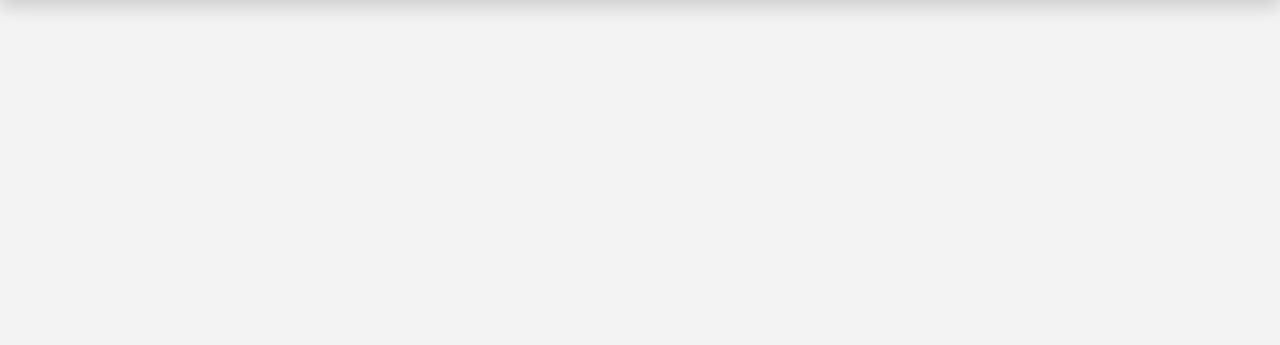
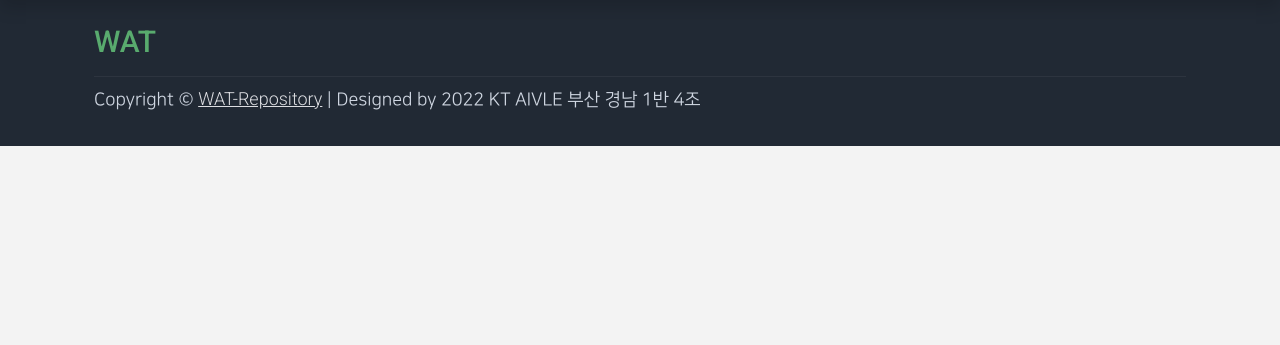
Before and after one commit to youngine/waat, a Django app: template templates/no_footer_base.html in a window 1280 px wide. Shown: the part 112-457 px from the top of the page. Run offline with Django 4.2, Linux system fonts and the light colour scheme; the template is opened without the code that fills it, so the values that code supplies are empty; some libraries are stand-ins or nearby versions; some web fonts are replaced.

Commit message:
update: footer ui

```diff
--- a/templates/no_footer_base.html
+++ b/templates/no_footer_base.html
@@ -7,5 +7,6 @@
         {% block content %}
         {% endblock %}
 
+        {% include 'simple_footer.html' %}
     </body>
 </html>
--- /dev/null
+++ b/templates/simple_footer.html
@@ -0,0 +1,25 @@
+{%load static%}
+<!-- Start Footer -->
+<footer class="bg-dark" id="tempaltemo_footer">
+  <div class="container">
+
+  <div class="w-100 py-3">
+    <div class="container">
+      <div class="row pt-2">
+        <div class="col-12">
+        <div class="h2 text-success border-bottom pb-3 border-light logo">
+                WAT
+        </div>
+          <p class="text-left text-light" style="font-family: NanumSquareR">
+            Copyright &copy;
+            <a rel="sponsored" href="https://github.com/youngine/waat" target="_blank"
+              >WAT-Repository</a
+            >
+             |  Designed by 2022 KT AIVLE 부산 경남 1반 4조
+          </p>
+        </div>
+      </div>
+    </div>
+  </div>
+</footer>
+<!-- End Footer -->
```
